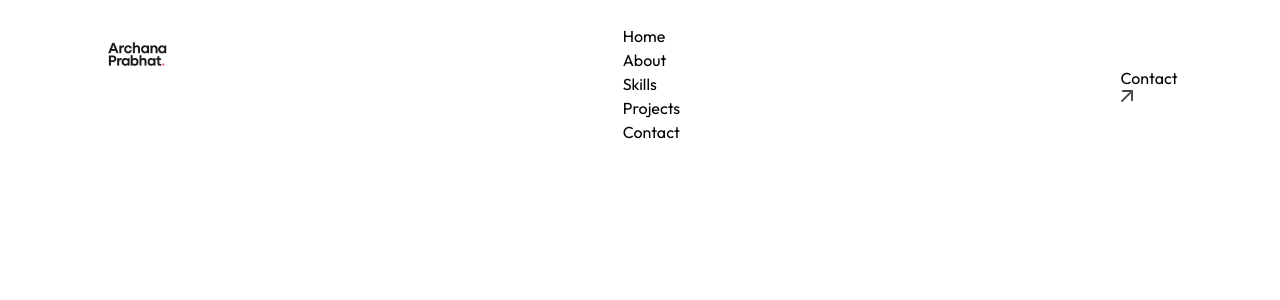
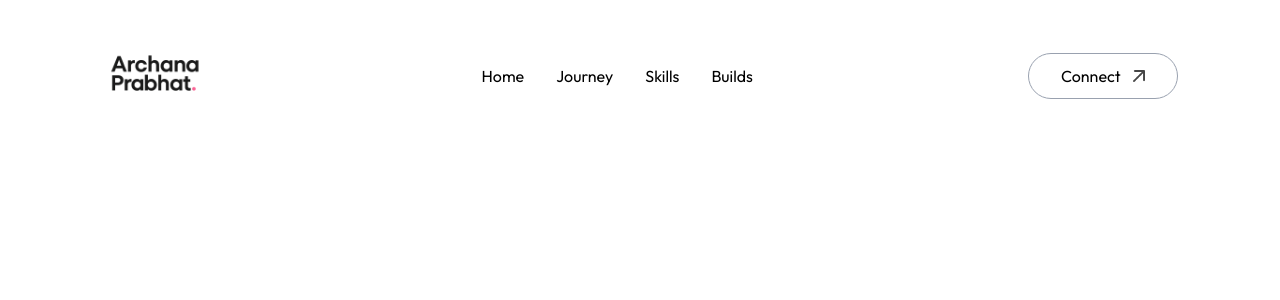
Before and after one commit to archanaprabhat/Portfolio, a Next.js app: page / in a window 1280 px wide. Shown: the top 300 px of the page. Built offline with nearby package versions, Linux system fonts and the light colour scheme; a web font is replaced by a local one.

Commit message:
Update Navbar component: adjust logo size, rename 'About' to 'Journey', and modify navigation links for improved clarity and layout.

```diff
--- a/app/components/Navbar.tsx
+++ b/app/components/Navbar.tsx
@@ -7,19 +7,18 @@ const Navbar = () => {
     <>
     <nav className='w-full fixed px-5 lg:px-8 xl:px-[8%] py-4 flex justify-between items-center z-50'>
         <a href="#top">
-            <Image src={assets.logo} alt="logo" className='w-20 h-20 cursor-pointer mb-14' />
+            <Image src={assets.logo} alt="logo" className='w-30 cursor-pointer ' />
         </a>
 
-        <ul>
+        <ul className='hidden md:flex items-center gap-6 lg:gap-8 rounded-full px-12 py-3'>
             <li><a href="#top">Home</a></li>
-            <li><a href="#about">About</a></li>
+            <li><a href="#about">Journey</a></li>
             <li><a href="#skills">Skills</a></li>
-            <li><a href="#projects">Projects</a></li>
-            <li><a href="#contact">Contact</a></li>
+            <li><a href="#builds">Builds</a></li>
         </ul>
 
         <div>
-            <a href="#contact">Contact <Image src={assets.arrow_icon} alt="contact" className='w-3 cursor-pointer' /></a>
+            <a href="#contact" className='hidden lg:flex items-center gap-3 px-8 py-2.5 border border-gray-400 rounded-full ml-4'>Connect <Image src={assets.arrow_icon} alt="contact" className='w-3 cursor-pointer' /></a>
         </div>
     </nav>
 
```
